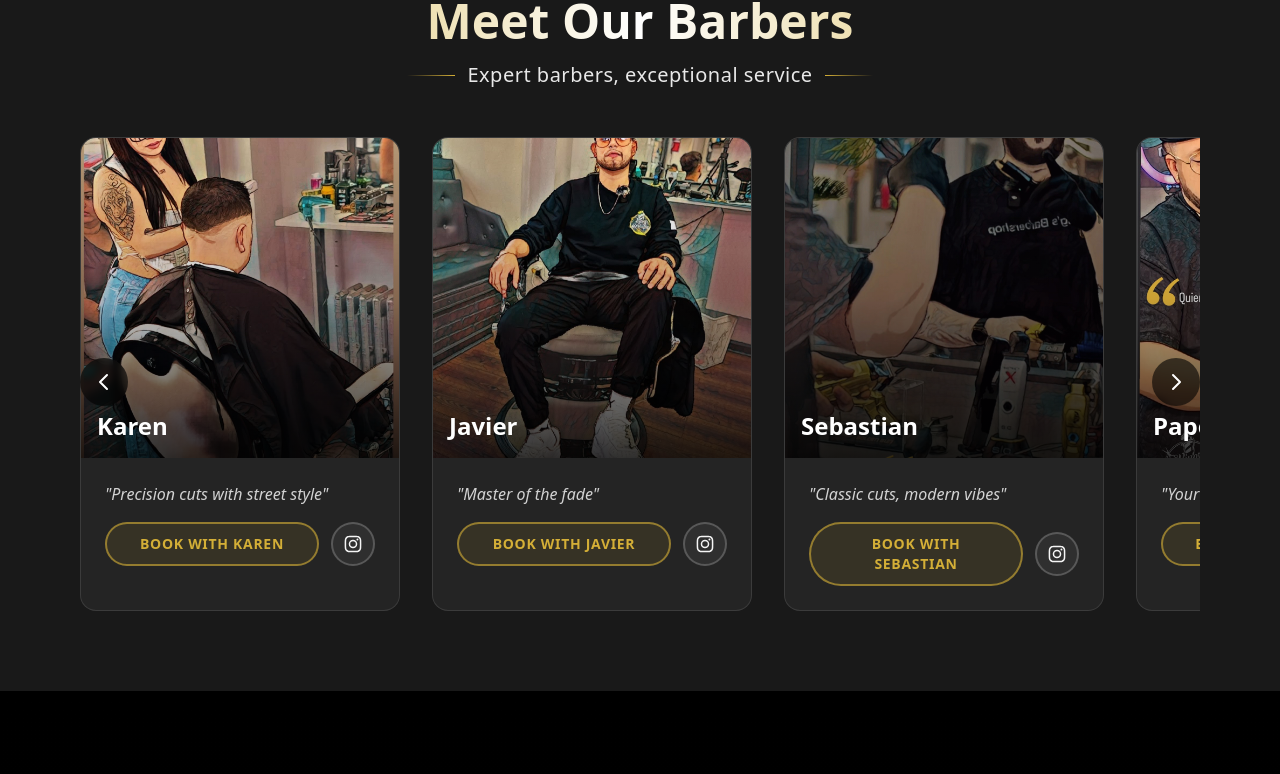
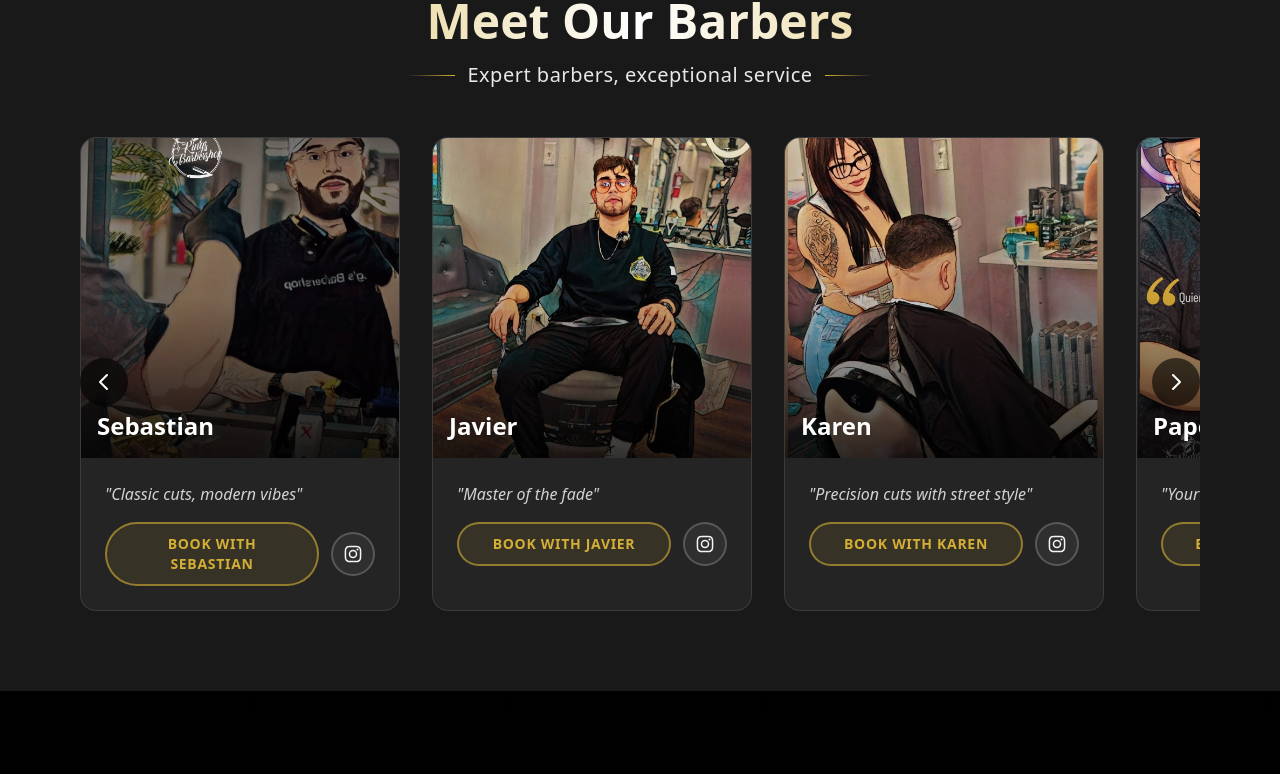
Before and after one commit to Niels1212/kings-barbershop, a Next.js app: page / in a window 1280 px wide. Shown: the part 736-1510 px from the top of the page. Built offline with nearby package versions, Linux system fonts and the light colour scheme.

Commit message:
modified barbers and pictures

```diff
--- a/src/components/Barbers.tsx
+++ b/src/components/Barbers.tsx
@@ -40,6 +40,10 @@ export default function Barbers() {
                 alt={barber.name}
                 fill
                 className="object-cover group-hover:scale-105 transition-transform duration-300"
+                style={{
+                  objectPosition: (barber as any).photoPosition || "center center",
+                  filter: (barber as any).brightness ? `brightness(${(barber as any).brightness})` : "none"
+                }}
               />
               <div className="absolute inset-0 bg-gradient-to-t from-black/80 via-black/20 to-transparent" />
 
--- a/src/content/barbers.json
+++ b/src/content/barbers.json
@@ -1,11 +1,13 @@
 [
   {
     "id": 1,
-    "name": "Karen",
-    "photo": "/brand/barber-1.jpg",
-    "phrase": "Precision cuts with street style",
-    "booksyUrl": "https://booksy.com/en-us/instant-experiences/widget/1208341?instant_experiences_enabled=true&ig_ix=true&fbclid=PAZXh0bgNhZW0CMTEAc3J0YwZhcHBfaWQMMjU2MjgxMDQwNTU4AAGniTsaKSuETXxIA4Ik0XN3JZuN7JNFXMGwtaJuuxu53Yug5vk1RRFebsWrP-s_aem_E6eesoq428j1v71-jvAdTA",
-    "instagram": "https://www.instagram.com/kingsbarbershop.7/"
+    "name": "Sebastian",
+    "photo": "/brand/barber-3.jpg",
+    "phrase": "Classic cuts, modern vibes",
+    "booksyUrl": "https://booksy.com/en-us/781592_sebastian-leal_barber-shop_28567_west-new-york?do=invite&_branch_match_id=1419827900644345451&utm_medium=merchant_customer_invite&_branch_referrer=H4sIAAAAAAAAA8soKSkottLXT07J0UvKz88urtRLzs%2FVdwuPCLHMNck1C06yrytKTUstKsrMS49PKsovL04tsnXOKMrPTQUAACfAszwAAAA%3D",
+    "instagram": "https://www.instagram.com/sebastianleal.7/",
+    "photoPosition": "center 20%",
+    "brightness": "1.15"
   },
   {
     "id": 2,
@@ -13,15 +15,17 @@
     "photo": "/brand/barber-2.jpg",
     "phrase": "Master of the fade",
     "booksyUrl": "https://booksy.com/en-us/instant-experiences/widget/1208341?fbclid=PAZXh0bgNhZW0CMTEAc3J0YwZhcHBfaWQMMjU2MjgxMDQwNTU4AAGnlEJf8-XNljJO3Qd-d2QhGAwmVxOXxhIAuDmgQV85wh2QNB0N2P5pze9XDmU_aem_rYj__EyGZ4l9B9TmX-oT0Q",
-    "instagram": "https://www.instagram.com/samurai_barber_hn/"
+    "instagram": "https://www.instagram.com/samurai_barber_hn/",
+    "photoPosition": "center 25%"
   },
   {
     "id": 3,
-    "name": "Sebastian",
-    "photo": "/brand/barber-3.jpg",
-    "phrase": "Classic cuts, modern vibes",
-    "booksyUrl": "https://booksy.com/en-us/781592_sebastian-leal_barber-shop_28567_west-new-york?do=invite&_branch_match_id=1419827900644345451&utm_medium=merchant_customer_invite&_branch_referrer=H4sIAAAAAAAAA8soKSkottLXT07J0UvKz88urtRLzs%2FVdwuPCLHMNck1C06yrytKTUstKsrMS49PKsovL04tsnXOKMrPTQUAACfAszwAAAA%3D",
-    "instagram": "https://www.instagram.com/sebastianleal.7/"
+    "name": "Karen",
+    "photo": "/brand/barber-1.jpg",
+    "phrase": "Precision cuts with street style",
+    "booksyUrl": "https://booksy.com/en-us/instant-experiences/widget/1208341?instant_experiences_enabled=true&ig_ix=true&fbclid=PAZXh0bgNhZW0CMTEAc3J0YwZhcHBfaWQMMjU2MjgxMDQwNTU4AAGniTsaKSuETXxIA4Ik0XN3JZuN7JNFXMGwtaJuuxu53Yug5vk1RRFebsWrP-s_aem_E6eesoq428j1v71-jvAdTA",
+    "instagram": "https://www.instagram.com/kingsbarbershop.7/",
+    "photoPosition": "center 30%"
   },
   {
     "id": 4,
@@ -30,5 +34,21 @@
     "phrase": "Your style, perfected",
     "booksyUrl": "https://booksy.com/en-us/instant-experiences/widget/1208341?instant_experiences_enabled=true&ig_ix=true&fbclid=PAZXh0bgNhZW0CMTEAc3J0YwZhcHBfaWQMMjU2MjgxMDQwNTU4AAGniTsaKSuETXxIA4Ik0XN3JZuN7JNFXMGwtaJuuxu53Yug5vk1RRFebsWrP-s_aem_E6eesoq428j1v71-jvAdTA",
     "instagram": "https://www.instagram.com/jeanomar_/"
+  },
+  {
+    "id": 5,
+    "name": "Camilo",
+    "photo": "/brand/camilo.jpeg",
+    "phrase": "Style with precision",
+    "booksyUrl": "http://camigomezbarber.booksy.com/s/",
+    "instagram": "https://www.instagram.com/kingsbarbershop.7/"
+  },
+  {
+    "id": 6,
+    "name": "Diego",
+    "photo": "/brand/Diego.jpeg",
+    "phrase": "Expert cuts, every time",
+    "booksyUrl": "https://booksy.com/en-us/instant-experiences/widget/1208341?instant_experiences_enabled=true&ig_ix=true&fbclid=PAZXh0bgNhZW0CMTEAc3J0YwZhcHBfaWQMMjU2MjgxMDQwNTU4AAGn_am_-ucHqvX5A5DX2wVODdJTHptE2vBIL7uLXkg1ZVWKozX-ix5pijFK1i8_aem_4u1HVF7SSQnGxmIjyjkaog",
+    "instagram": "https://www.instagram.com/kingsbarbershop.7/"
   }
 ]
```
